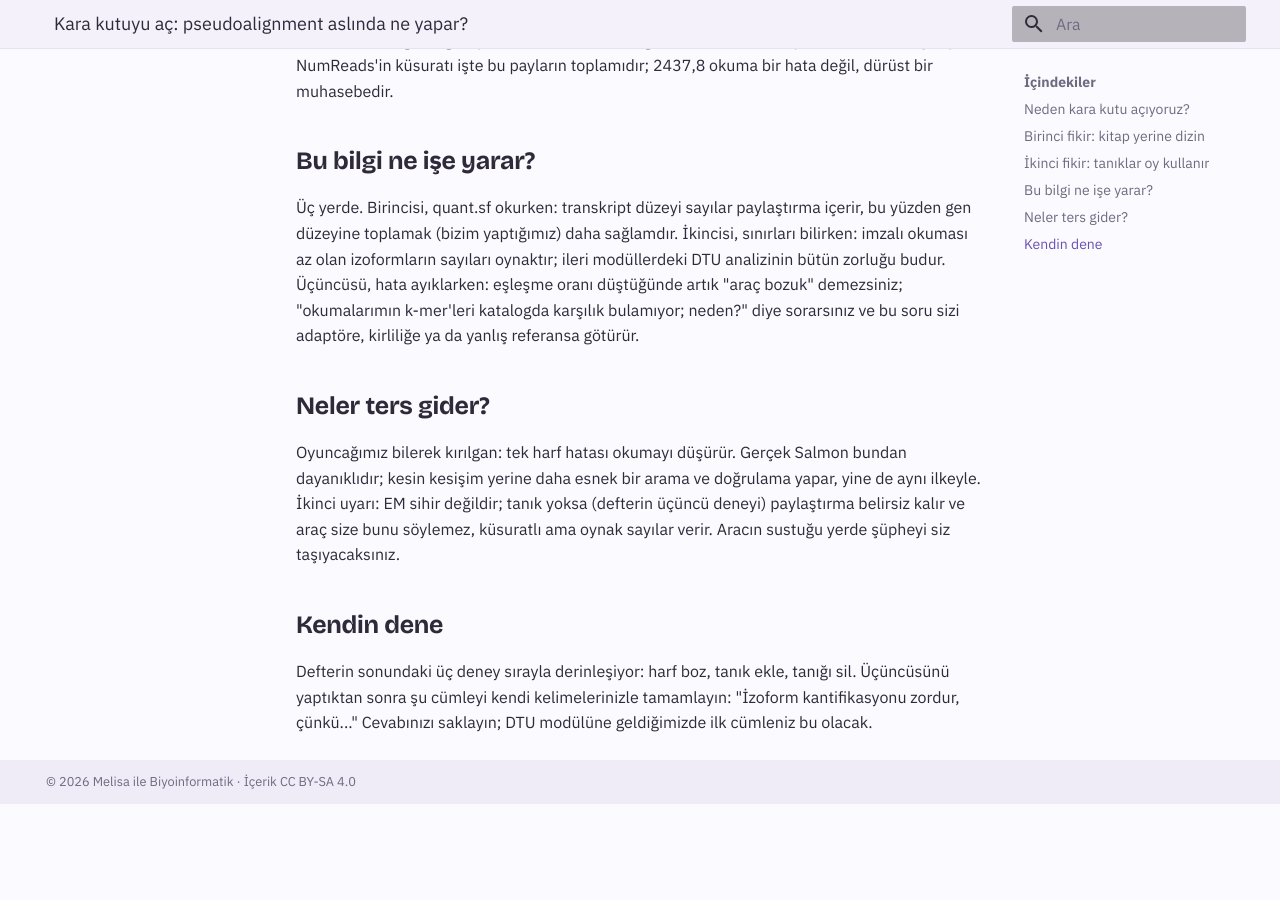
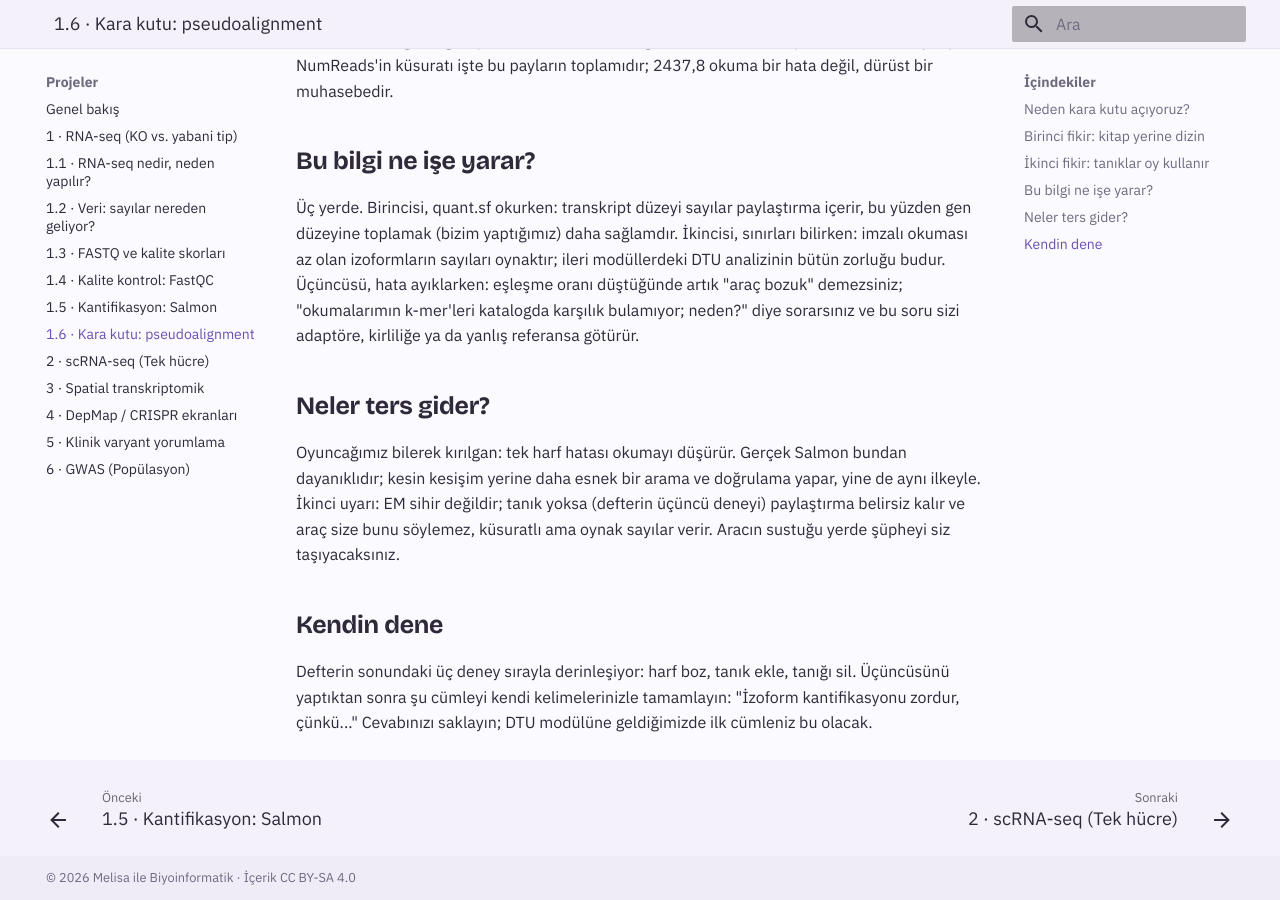
Before and after one commit to melissa-04/melisayla-biyoinformatik, an MkDocs documentation site: the page built from docs/projeler/rna-seq-05.md, in a window 1280 px wide and 900 px high, scrolled down 1023 px. Built offline with MkDocs 1.6.1 and Material for MkDocs 9.7.7, drawn with Linux system fonts in a browser that asks for light colours; before the commit the page ends 1827 px from its top, so only the background shows below that.

Commit message:
Add section for pseudoalignment in mkdocs

```diff
--- a/mkdocs.yml
+++ b/mkdocs.yml
@@ -29,6 +29,7 @@ nav:
       - "1.3 · FASTQ ve kalite skorları": projeler/rna-seq-02.md
       - "1.4 · Kalite kontrol: FastQC": projeler/rna-seq-03.md
       - "1.5 · Kantifikasyon: Salmon": projeler/rna-seq-04.md
+      - "1.6 · Kara kutu: pseudoalignment": projeler/rna-seq-05.md
       - "2 · scRNA-seq (Tek hücre)": projeler/scrna.md
       - "3 · Spatial transkriptomik": projeler/spatial.md
       - "4 · DepMap / CRISPR ekranları": projeler/depmap.md
```
